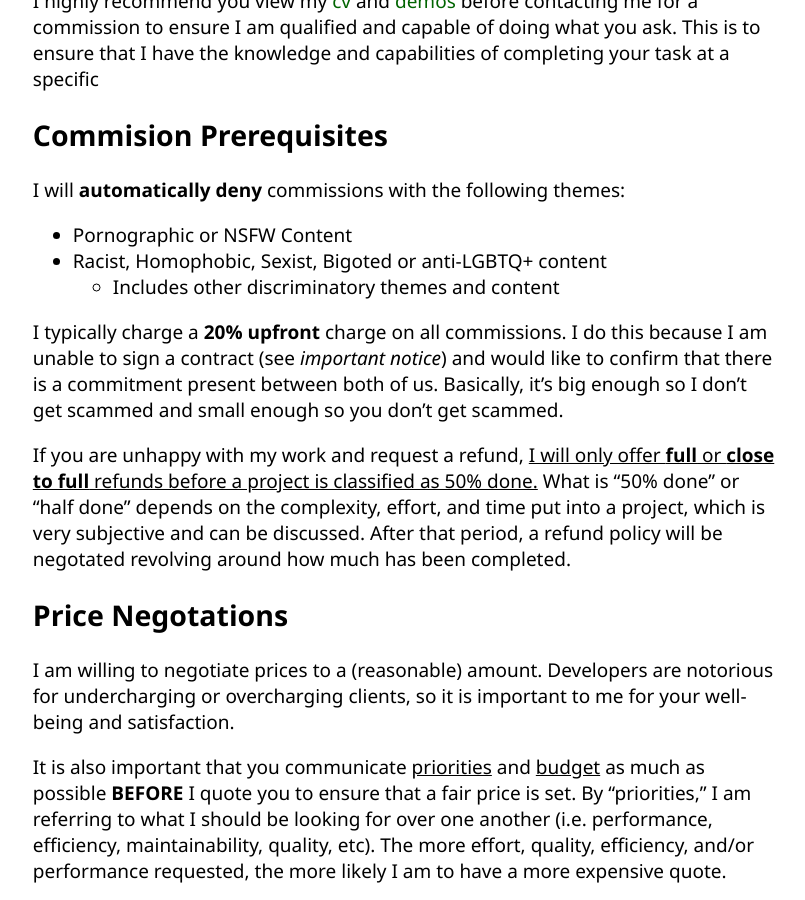
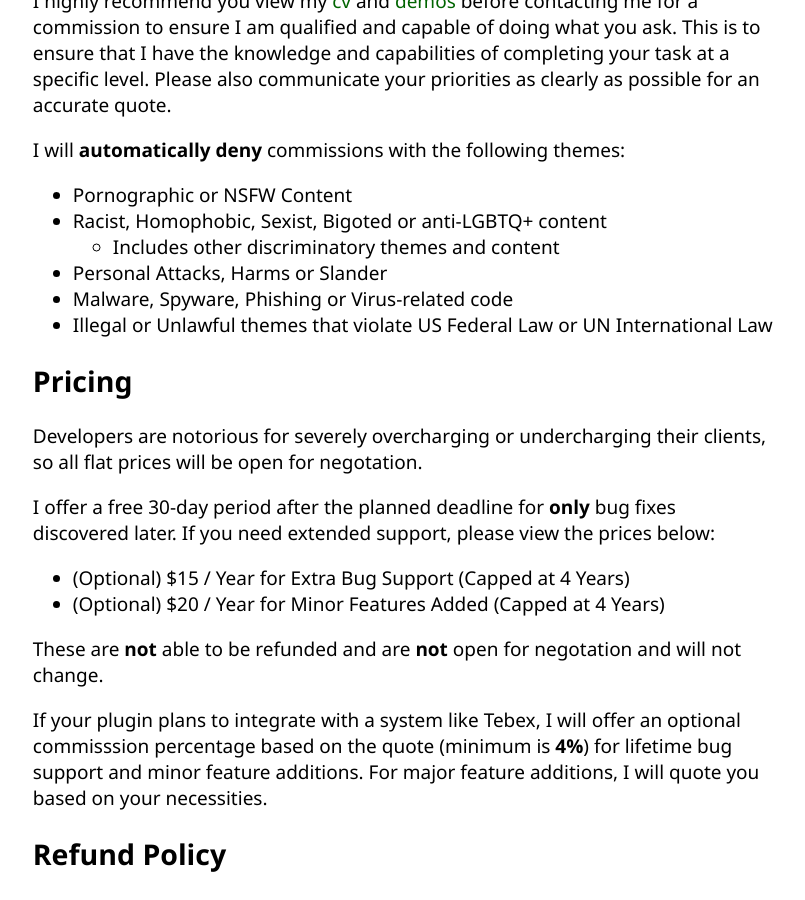
Before and after one commit to gmitch215/gmitch, a Jekyll site: the page built from commissions.md, in a window 1280 px wide and 900 px high, scrolled down 570 px. Shown: the whole window, without its empty margins (236-1041 px from the left). Built offline with Jekyll 4.4.1, drawn with Linux system fonts in a browser that asks for light colours; some of the changed text lies outside the part shown.

Commit message:
Update commissions.md

```diff
--- a/commissions.md
+++ b/commissions.md
@@ -11,34 +11,48 @@
 <details>
     <summary>Click to Read More</summary>
 
-As a current student, I do not have the legal capabilities of signing for any contract or contract-related work. Please commission me at your own risk.
+As a current student, I do not have the legal capabilities of creating or signing for any contract or contract-related work. Please commission me at your own risk.
+
+The following policies written on this page are ones I have written myself and will oblige by through the commissioning process. Please read them throroughly and communicate your compliance as soon as possible.
 </details>
 
-## Before you Commission Me
+## Prerequisites
 
 Firstly, please check the above status symbol to see if I am currently open to commissions. If I am unavailable, it is usually because I have too many commissions going on currently or am busy with other things. If you contact me while I am unavailable, I can put you on a waitlist for commissions, but do not expect major progress anytime soon.
 
-I highly recommend you view my [cv](/cv) and [demos](/demos) before contacting me for a commission to ensure I am qualified and capable of doing what you ask. This is to ensure that I have the knowledge and capabilities of completing your task at a specific
-
-## Commision Prerequisites
+I highly recommend you view my [cv](/cv) and [demos](/demos) before contacting me for a commission to ensure I am qualified and capable of doing what you ask. This is to ensure that I have the knowledge and capabilities of completing your task at a specific level. Please also communicate your priorities as clearly as possible for an accurate quote.
 
 I will **automatically deny** commissions with the following themes:
 
 - Pornographic or NSFW Content
 - Racist, Homophobic, Sexist, Bigoted or anti-LGBTQ+ content
   - Includes other discriminatory themes and content
+- Personal Attacks, Harms or Slander
+- Malware, Spyware, Phishing or Virus-related code
+- Illegal or Unlawful themes that violate US Federal Law or UN International Law
 
-I typically charge a **20% upfront** charge on all commissions. I do this because I am unable to sign a contract (see *important notice*) and would like to confirm that there is a commitment present between both of us. Basically, it's big enough so I don't get scammed and small enough so you don't get scammed.
+## Pricing
 
-If you are unhappy with my work and request a refund, <u>I will only offer <strong>full</strong> or <strong>close to full</strong> refunds before a project is classified as 50% done.</u> What is "50% done" or "half done" depends on the complexity, effort, and time put into a project, which is very subjective and can be discussed. After that period, a refund policy will be negotated revolving around how much has been completed.
+Developers are notorious for severely overcharging or undercharging their clients, so all flat prices will be open for negotation.
 
-## Price Negotations
+I offer a free 30-day period after the planned deadline for **only** bug fixes discovered later. If you need extended support, please view the prices below:
 
-I am willing to negotiate prices to a (reasonable) amount. Developers are notorious for undercharging or overcharging clients, so it is important to me for your well-being and satisfaction.
+- (Optional) $15 / Year for Extra Bug Support (Capped at 4 Years)
+- (Optional) $20 / Year for Minor Features Added (Capped at 4 Years)
 
-It is also important that you communicate <u>priorities</u> and <u>budget</u> as much as possible **BEFORE** I quote you to ensure that a fair price    is set. By "priorities," I am referring to what I should be looking for over one another (i.e. performance, efficiency, maintainability, quality, etc). The more effort, quality, efficiency, and/or performance requested, the more likely I am to have a more expensive quote.
+These are **not** able to be refunded and are **not** open for negotation and will not change.
 
-Unless your project or plugin integrates with a system like Tebex to sell a product for real money, the quote will not include a commission rate. My minimum commission rate percentage is **4%**, and this will increase depending on the complexity of the products I am commissioned to sell.
+If your plugin plans to integrate with a system like Tebex, I will offer an optional commisssion percentage based on the quote (minimum is **4%**) for lifetime bug support and minor feature additions. For major feature additions, I will quote you based on your necessities.
+
+## Refund Policy
+
+The following will apply upon a refund request:
+
+- I will **only** offer **full** or **close to full** refunds if the plugin is not classified as "half done" or "50% done." What is "half done" means that the current request refund date is past the halfway mark between the **discussed deadline** and **the day you have paid the upfront cost**.
+  - If you have paid the $15/Y additional bug support and/or the $20/Y, I will offer these until the deadline has passed.
+- After a project is "50% done," a refund policy will be negotated upon request. The maximum refund amount I will grant is **75%**, however this heavily depends on the refund request date.
+- Please keep in mind that I make an effort to communicate progress and test with the client as much as possible to ensure features are made to your satisfaction. There should not be any major surprises upon release.
+- After the deadline has passed, **I will not offer any refunds.** If you need bugs fixed or minor features added, please pay the fees shown above.
 
 ## Contact
 
```
